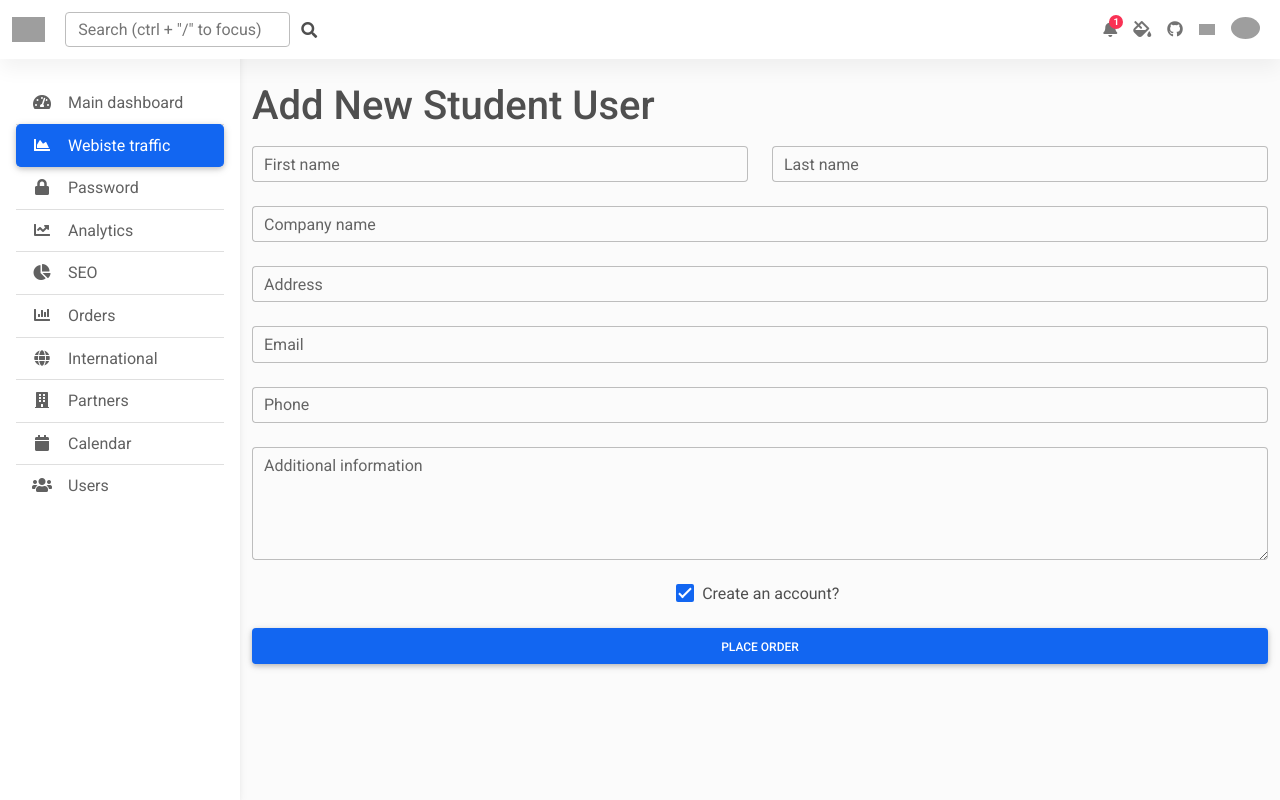
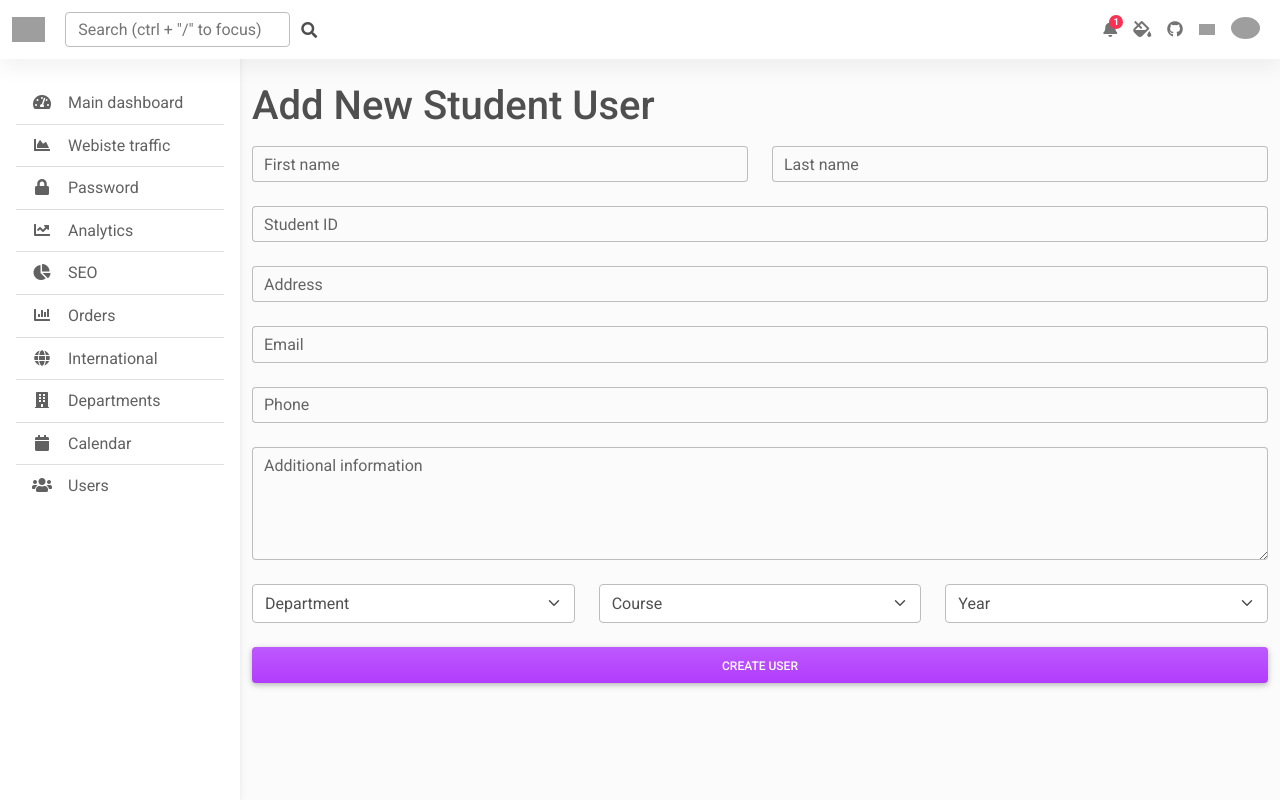
Before and after one commit to kentkentj/edVote-Web-admin, a PHP site: page /users.php in a window 1280 px wide. Run offline with PHP 8.4, Linux system fonts and the light colour scheme; some libraries are stand-ins or nearby versions; grey boxes are pictures that could not be loaded.

Commit message:
Change 0.0.01

```diff
--- a/public/School-admin/templates/footer.php
+++ b/public/School-admin/templates/footer.php
@@ -1,8 +1,7 @@
 <!-- MDB -->
 <script type="text/javascript" src="js/mdb.min.js"></script>
   <!-- Custom scripts -->
-  <script type="text/javascript" src="js/admin.js"></script>
-
+<script type="text/javascript" src="js/admin.js"></script>
 </body>
 
 </html>
--- a/public/School-admin/templates/header.php
+++ b/public/School-admin/templates/header.php
@@ -28,7 +28,7 @@
           <a href="#" class="list-group-item list-group-item-action py-2 ripple" aria-current="true">
             <i class="fas fa-tachometer-alt fa-fw me-3"></i><span>Main dashboard</span>
           </a>
-          <a href="#" class="list-group-item list-group-item-action py-2 ripple active">
+          <a href="#" class="list-group-item list-group-item-action py-2 ripple">
             <i class="fas fa-chart-area fa-fw me-3"></i><span>Webiste traffic </span>
           </a>
           <a href="#" class="list-group-item list-group-item-action py-2 ripple"><i
@@ -43,7 +43,7 @@
           <a href="#" class="list-group-item list-group-item-action py-2 ripple"><i
               class="fas fa-globe fa-fw me-3"></i><span>International</span></a>
           <a href="#" class="list-group-item list-group-item-action py-2 ripple"><i
-              class="fas fa-building fa-fw me-3"></i><span>Partners</span></a>
+              class="fas fa-building fa-fw me-3"></i><span>Departments</span></a>
           <a href="#" class="list-group-item list-group-item-action py-2 ripple"><i
               class="fas fa-calendar fa-fw me-3"></i><span>Calendar</span></a>
           <a href="./users.php" class="list-group-item list-group-item-action py-2 ripple"><i
--- a/public/School-admin/users.php
+++ b/public/School-admin/users.php
@@ -23,7 +23,7 @@
             <!-- Text input -->
             <div class="form-outline mb-4">
                 <input type="text" id="form6Example3" class="form-control" />
-                <label class="form-label" for="form6Example3">Company name</label>
+                <label class="form-label" for="form6Example3">Student ID</label>
             </div>
 
             <!-- Text input -->
@@ -51,7 +51,7 @@
             </div>
 
             <!-- Checkbox -->
-            <div class="form-check d-flex justify-content-center mb-4">
+            <!--<div class="form-check d-flex justify-content-center mb-4">
                 <input
                 class="form-check-input me-2"
                 type="checkbox"
@@ -60,9 +60,37 @@
                 checked
                 />
                 <label class="form-check-label" for="form6Example8"> Create an account? </label>
+            </div>-->
+
+             <div class="row mb-4">
+                <div class="col">
+                    <select class="form-select" aria-label="Default select example">
+                        <option selected>Department</option>
+                        <option value="1">One</option>
+                        <option value="2">Two</option>
+                        <option value="3">Three</option>
+                    </select>
+                </div>
+                <div class="col">
+                    <select class="form-select" aria-label="Default select example">
+                        <option selected>Course</option>
+                        <option value="1">One</option>
+                        <option value="2">Two</option>
+                        <option value="3">Three</option>
+                    </select>
+                </div>
+
+                <div class="col">
+                    <select class="form-select" aria-label="Default select example">
+                        <option selected>Year</option>
+                        <option value="1">One</option>
+                        <option value="2">Two</option>
+                        <option value="3">Three</option>
+                    </select>
+                </div>
             </div>
             <!-- Submit button -->
-            <button type="submit" class="btn btn-primary btn-block mb-4">Place order</button>
+            <button type="submit" class="btn btn-secondary bg-gradient btn-block mb-4">CREATE USER</button>
         </form>
     </div>
   </main>
```
